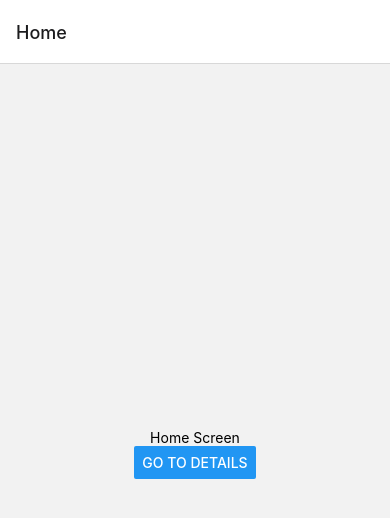
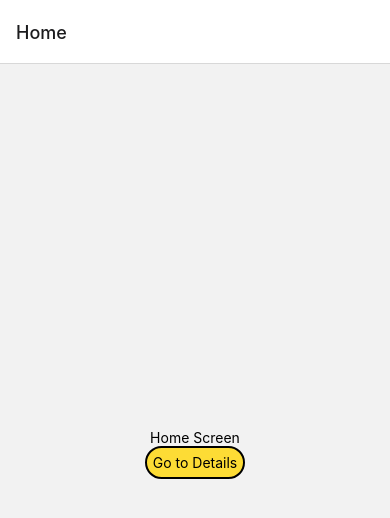
Before and after one commit to anekil/EventTu-frontend, a React Native app: screen /Home in a window 390 px wide. Shown: the top 518 px of the page. Built offline with nearby package versions, Linux system fonts and the light colour scheme.

Commit message:
Added style to button

```diff
--- a/App.js
+++ b/App.js
@@ -1,13 +1,14 @@
 import * as React from 'react';
-import { Button, View, Text } from 'react-native';
+import { View, Text } from 'react-native';
 import { NavigationContainer } from '@react-navigation/native';
 import { createNativeStackNavigator } from '@react-navigation/native-stack';
+import {PrimaryButton} from "./components/button";
 
 function HomeScreen({ navigation }) {
     return (
         <View style={{ flex: 1, alignItems: 'center', justifyContent: 'center' }}>
             <Text>Home Screen</Text>
-            <Button
+            <PrimaryButton
                 title="Go to Details"
                 onPress={() => navigation.navigate('Details')}
             />
--- a/components/button.js
+++ b/components/button.js
@@ -0,0 +1,26 @@
+import {Pressable, StyleSheet, Text} from "react-native";
+import * as React from "react";
+import colors from "../theme/colors";
+
+export const PrimaryButton = props => {
+    return (
+        <Pressable style={styles.button} onPress = {props.onPress}>
+            <Text style={styles.text}>{props.title}</Text>
+        </Pressable>
+    );
+}
+
+const styles = StyleSheet.create({
+    button: {
+        backgroundColor: colors.secondary,
+        borderWidth: 2,
+        borderStyle: "solid",
+        borderColor: colors.extra_black,
+        borderRadius: 20,
+        padding: 6,
+    },
+    text: {
+        textAlign: "center",
+        color: "black",
+    }
+});
--- a/theme/colors.js
+++ b/theme/colors.js
@@ -0,0 +1,12 @@
+const colors={
+    primary_light: '#00B1D2',
+    primary_dark: '#00417A',
+    secondary: '#FDDC35',
+    background_white: '#FCF6F5',
+    extra_white: '#FFFFFF',
+    extra_black: '#000000',
+    extra_green: '#7CEA9C',
+    extra_pink: '#EB8A90'
+};
+
+export default colors;
```
